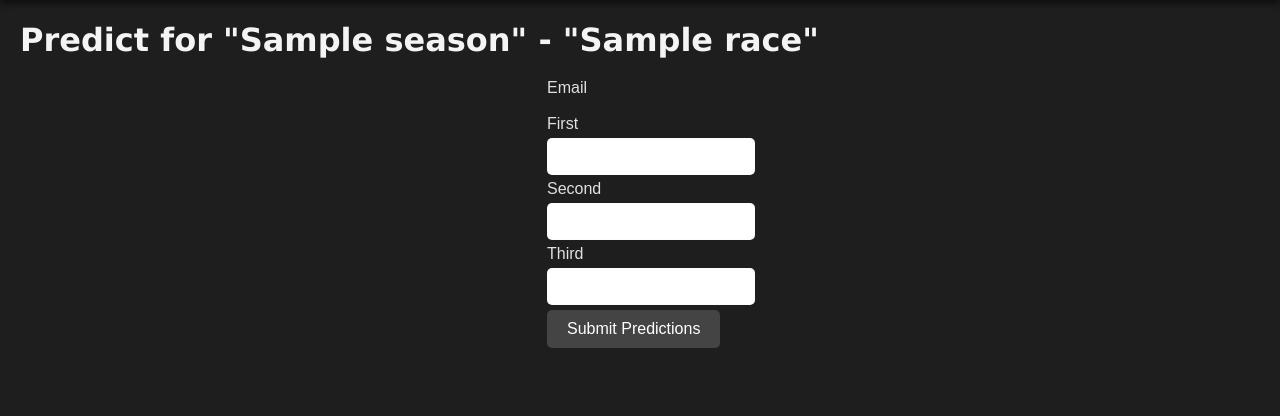
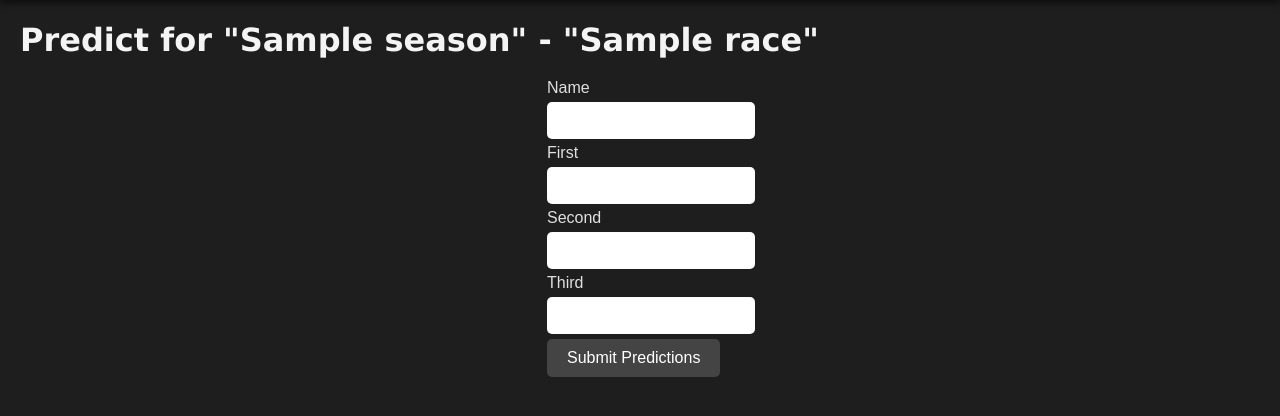
Before and after one commit to Black-Jackal13/APT, a Django app: template APT_Django/templates/predict.html in a window 1280 px wide. Shown: the part 68-484 px from the top of the page. Run offline with Django 5.2, Linux system fonts and the light colour scheme; tables that the repository leaves empty hold one stand-in row (values such as "Sample post"); the template is opened without the code that fills it: values that come from a table or form of the project are taken from there, most other values are stand-ins (such as "Sample title", 1, 10 or a date in 2020).

Commit message:
Updated form

```diff
--- a/APT_Django/templates/predict.html
+++ b/APT_Django/templates/predict.html
@@ -4,8 +4,8 @@
     <h1>Predict for "{{ season }}" - "{{ race }}"</h1>
     <div class="form_container">
         <form action="/predictions/predict/{{ season }}/{{ race }}" method="POST">
-            <label>Email</label><br>
-            {{ form.player_email }}<br>
+            <label>Name</label><br>
+            {{ form.player_name }}<br>
 
             <label>First</label><br>
             {{ form.prediction_1 }}<br>
```
